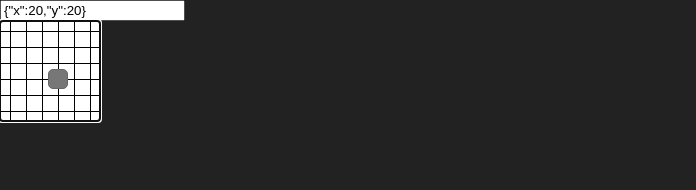
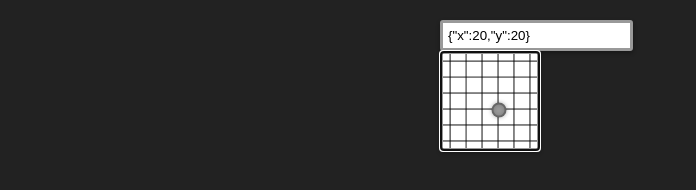
Before and after one commit to sean-codes/grid-input, a plain HTML site: page demo.html in a window 1280 px wide. Shown: the whole page, without its empty margins (0-696 px from the left). Drawn offline with Linux system fonts and the light colour scheme.

Commit message:
demo styles

```diff
--- a/demo.html
+++ b/demo.html
@@ -4,23 +4,39 @@
       <link rel="stylesheet" href="./css.css"></link>
 
       <style>
-         .container{
-            max-width:200px;
-            min-height:200px;
-            background:#465;
-            box-shadow:0px 3px 4px rgba(0, 0, 0, 0.25);
+         .container {
+            max-width:400px;
+            margin:20px auto;
+         }
+         input {
+            padding:5px 5px;
             border-radius:3px;
-            text-align:center;
-            margin:10px auto;
-            color:#FFF;
-            font-family: monospace;
-            padding:10px;
-            box-sizing:border-box;
+            border:3px solid #999;
+            box-shadow:0px 2px 4px #0005;
+         }
+
+         .gridinput-canvas {
+            border-radius:3px;
+            border:3px solid #999;
+            box-shadow:0px 2px 4px #0005;
+         }
+
+         .gridinput-point {
+            width:15px;
+            height:15px;
+            border-radius:10px;
+            padding:5px;
+            border:2px solid #0005;
+            background:#999;
+            box-shadow: 0px 0px 4px #0005, inset 0px 0px 4px #0003;
+            transition: top 0.25s, left 0.25s;
          }
       </style>
    </head>
    <body>
-      <input type="text"/>
+      <div class="container">
+         <input type="text"/>
+      </div>
       <script>
          var myInput;
          document.body.onload = function() {
@@ -34,6 +50,6 @@
             })
          }
       </script>
-      <script src="./js.js"></script>
+      <script src="js.js"></script>
    </body>
 </html>
```
